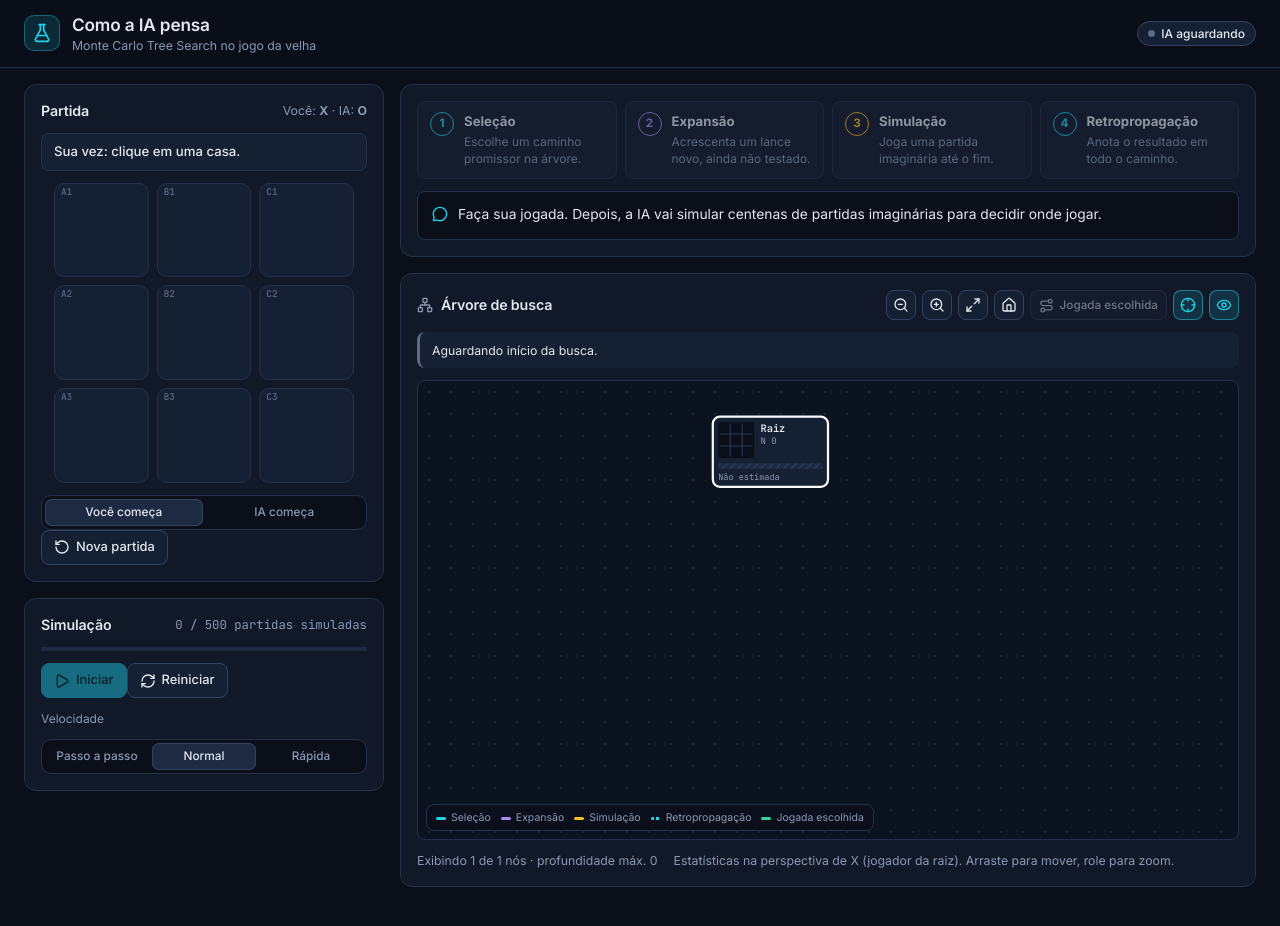
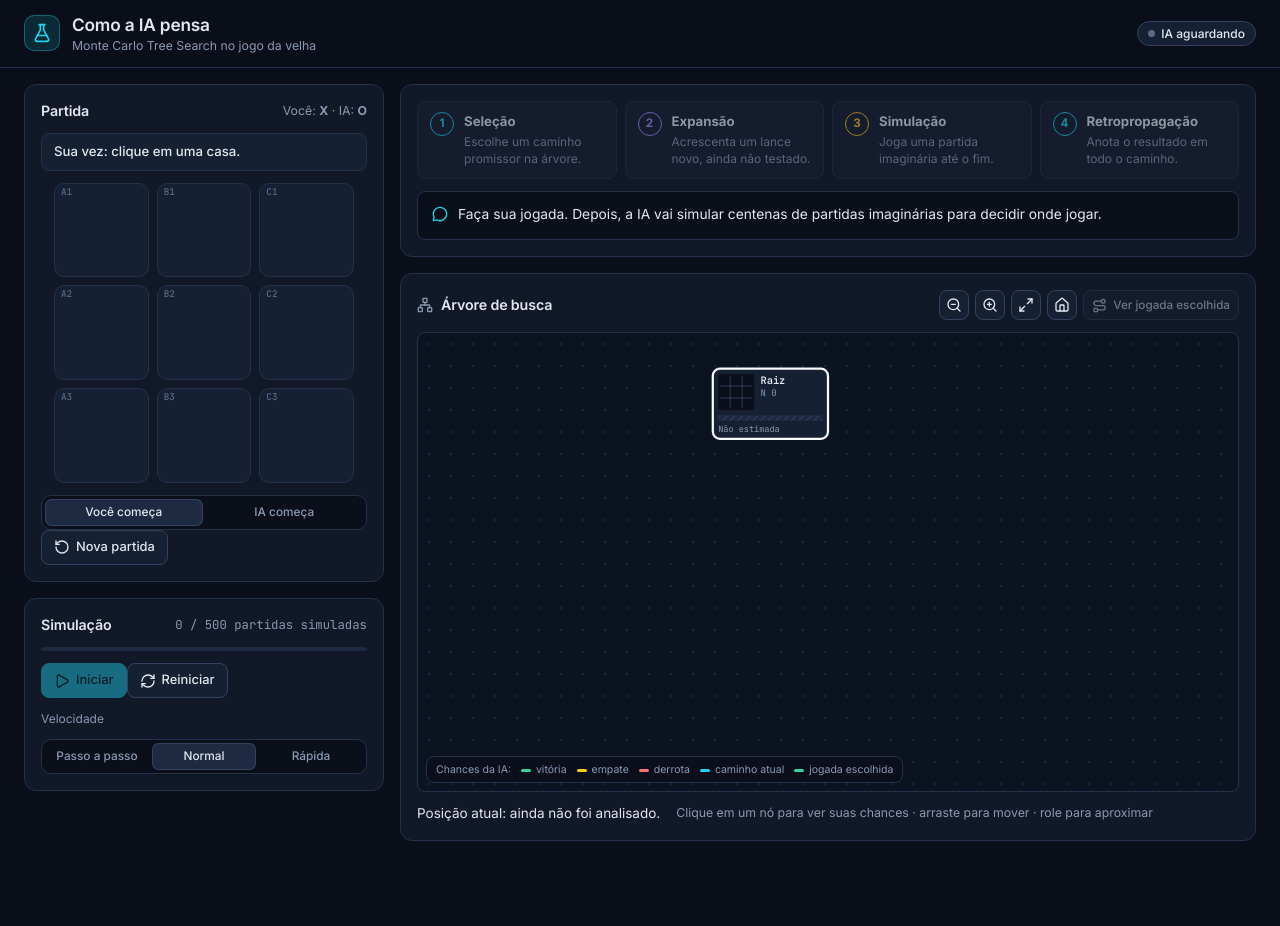
Before and after one commit to larissagondim/mtcs-tictactoe, a React (Vite) app: page / in a window 1280 px wide. Shown: the top 926 px of the page. After the commit the page ends 889 px from the top, so only its background shows below. Built offline with nearby package versions, Linux system fonts and the light colour scheme.

Commit message:
refactor: simpler tree toolbar, legend and node summary
Removes the follow/statistics toggles and the technical activity strip,
shows an 'AI chances' legend and a plain-language summary of the clicked
node computed from its real simulation counts.

```diff
--- a/src/styles/global.css
+++ b/src/styles/global.css
@@ -1813,3 +1813,17 @@ input[type='range'] {
   margin-top: 2px;
   color: var(--cyan);
 }
+
+.lg--win::before {
+  background: var(--win);
+}
+.lg--draw::before {
+  background: var(--draw);
+}
+.lg--loss::before {
+  background: var(--loss);
+}
+.node-summary {
+  margin: 0;
+  font-size: 0.9rem;
+}
--- a/src/visualization/TreeView.tsx
+++ b/src/visualization/TreeView.tsx
@@ -1,6 +1,6 @@
-import { Crosshair, Eye, EyeOff, House, Maximize2, Network, Route, ZoomIn, ZoomOut } from 'lucide-react';
+import { House, Maximize2, Network, Route, ZoomIn, ZoomOut } from 'lucide-react';
 import { useEffect, useRef, useState, type PointerEvent as ReactPointerEvent } from 'react';
-import { num, outcomeText, resultTone } from '../components/format';
+import { pct } from '../components/format';
 import { moveLabel } from '../game/rules';
 import type { TreeUi } from '../hooks/useTreeUi';
 import type { SearchController } from '../mcts/controller';
@@ -20,21 +20,13 @@ interface View {
   k: number;
 }
 
-const PHASE_TEXT = {
-  idle: 'Aguardando início da busca.',
-  selection: 'Seleção: descendo pela árvore escolhendo o filho com maior UCT.',
-  expansion: 'Expansão: novo nó criado para uma jogada ainda não explorada.',
-  simulation: 'Simulação: rollout jogado até um estado terminal.',
-  backpropagation: 'Retropropagação: resultado somado aos nós do caminho até a raiz.',
-  done: 'Iteração concluída: estatísticas atualizadas.',
-} as const;
-
 export function TreeView({ controller: c, ui, stale }: { controller: SearchController; ui: TreeUi; stale: boolean }) {
   const tree = c.tree;
   const containerRef = useRef<HTMLDivElement>(null);
   const [size, setSize] = useState({ w: 800, h: 560 });
-  const [showStats, setShowStats] = useState(true);
-  const [follow, setFollow] = useState(true);
+  // The tree always follows the search and shows statistics on each node.
+  const showStats = true;
+  const follow = true;
   const [viewState, setViewState] = useState<{ tree: MCTSTree; view: View } | null>(null);
   const drag = useRef<{ px: number; py: number; vx: number; vy: number } | null>(null);
 
@@ -181,8 +173,6 @@ export function TreeView({ controller: c, ui, stale }: { controller: SearchContr
     },
   }));
 
-  const sim = activity.simulation;
-  const showSim = sim && (activity.phase === 'simulation' || activity.phase === 'backpropagation' || activity.phase === 'done');
 
   return (
     <section className="panel tree-panel" aria-labelledby="tree-title">
@@ -203,56 +193,13 @@ export function TreeView({ controller: c, ui, stale }: { controller: SearchContr
           <button type="button" className="btn btn--icon" onClick={goRoot} title="Voltar à raiz" aria-label="Voltar à raiz">
             <House size={16} />
           </button>
-          <button type="button" className="btn btn--small" onClick={locateChosen} disabled={tree.root.children.length === 0} title="Mostra o caminho da jogada escolhida (ou da melhor atual) e sua continuação mais visitada">
-            <Route size={15} aria-hidden /> Jogada escolhida
-          </button>
-          <button
-            type="button"
-            className={`btn btn--icon${follow ? ' is-on' : ''}`}
-            onClick={() => setFollow((f) => !f)}
-            aria-pressed={follow}
-            title="Seguir o caminho da busca (abre automaticamente os nós ativos)"
-            aria-label="Seguir a busca"
-          >
-            <Crosshair size={16} />
-          </button>
-          <button
-            type="button"
-            className={`btn btn--icon${showStats ? ' is-on' : ''}`}
-            onClick={() => setShowStats((s) => !s)}
-            aria-pressed={showStats}
-            title={showStats ? 'Ocultar estatísticas nos nós' : 'Mostrar estatísticas nos nós'}
-            aria-label="Estatísticas nos nós"
-          >
-            {showStats ? <Eye size={16} /> : <EyeOff size={16} />}
+          <button type="button" className="btn btn--small" onClick={locateChosen} disabled={tree.root.children.length === 0} title="Mostra o caminho da jogada escolhida pela IA (ou da melhor até agora)">
+            <Route size={15} aria-hidden /> Ver jogada escolhida
           </button>
         </div>
       </header>
 
-      {stale && (
-        <p className="stale-note">
-          Exibindo a árvore da última busca da IA (posição anterior). Ela será reinicializada quando a próxima busca começar.
-        </p>
-      )}
-      <div className={`activity-strip activity-strip--${activity.phase}`} aria-live="off">
-        <span className="activity-strip__phase">{PHASE_TEXT[activity.phase]}</span>
-        {showSim && sim && (
-          <span className="activity-strip__rollout">
-            Rollout:{' '}
-            {sim.result.moves.length === 0 ? (
-              <em>estado terminal, sem jogadas</em>
-            ) : (
-              sim.result.moves.map((m, i) => (
-                <span key={i} className={`rm rm--${m.player.toLowerCase()}`}>
-                  {m.player}
-                  {moveLabel(m.move)}
-                </span>
-              ))
-            )}{' '}
-            → <strong className={`res res--${resultTone(sim.result.outcome, perspective)}`}>{outcomeText(sim.result.outcome)}</strong>
-          </span>
-        )}
-      </div>
+      {stale && <p className="stale-note">Esta é a árvore que a IA usou para decidir a última jogada.</p>}
 
       <div className="tree-canvas" ref={containerRef}>
         <svg
@@ -307,20 +254,21 @@ export function TreeView({ controller: c, ui, stale }: { controller: SearchContr
           </g>
         </svg>
         <div className="tree-legend" aria-hidden>
-          <span className="lg lg--path">Seleção</span>
-          <span className="lg lg--new">Expansão</span>
-          <span className="lg lg--sim">Simulação</span>
-          <span className="lg lg--bp">Retropropagação</span>
-          <span className="lg lg--dec">Jogada escolhida</span>
+          <span>Chances da IA:</span>
+          <span className="lg lg--win">vitória</span>
+          <span className="lg lg--draw">empate</span>
+          <span className="lg lg--loss">derrota</span>
+          <span className="lg lg--path">caminho atual</span>
+          <span className="lg lg--dec">jogada escolhida</span>
         </div>
       </div>
 
-      <footer className="tree-footer muted small">
-        <span>
-          Exibindo {num(layout.nodes.length)} de {num(tree.nodeCount)} nós · profundidade máx. {tree.maxDepth}
+      <footer className="tree-footer">
+        <p className="node-summary">{summarize(ui.selectedNode, perspective)}</p>
+        <span className="muted small">
+          Clique em um nó para ver suas chances · arraste para mover · role para aproximar
+          {layout.truncated > 0 && ' · alguns nós estão ocultos para não poluir a tela'}
         </span>
-        {layout.truncated > 0 && <span className="warn">{num(layout.truncated)} nós ocultos pelo limite visual (continuam na busca)</span>}
-        <span>Estatísticas na perspectiva de {perspective} (jogador da raiz). Arraste para mover, role para zoom.</span>
       </footer>
     </section>
   );
@@ -360,3 +308,16 @@ function zoomAt(v: View, factor: number, cx: number, cy: number): View {
   const f = k / v.k;
   return { k, x: cx - (cx - v.x) * f, y: cy - (cy - v.y) * f };
 }
+
+/** One plain sentence about a node, from its real counts (AI = root player). */
+function summarize(n: SearchNode, ai: 'X' | 'O'): string {
+  const head =
+    n.move === null ? 'Posição atual' : `${n.playerJustMoved === ai ? 'A IA joga' : 'Você joga'} em ${moveLabel(n.move)}`;
+  if (n.terminal) return `${head}: fim de jogo — ${n.terminal === 'draw' ? 'empate' : n.terminal === ai ? 'a IA vence' : 'a IA perde'}.`;
+  if (n.visits === 0) return `${head}: ainda não foi analisado.`;
+  const v = n.visits;
+  return `${head}: ${v} ${v === 1 ? 'partida simulada' : 'partidas simuladas'} — a IA venceu ${pct(n.outcomes[ai] / v, 0)}, empatou ${pct(
+    n.outcomes.draw / v,
+    0,
+  )} e perdeu ${pct((v - n.outcomes[ai] - n.outcomes.draw) / v, 0)}.`;
+}
```
